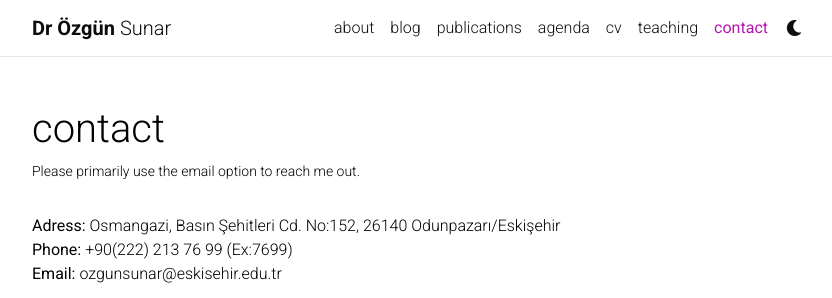
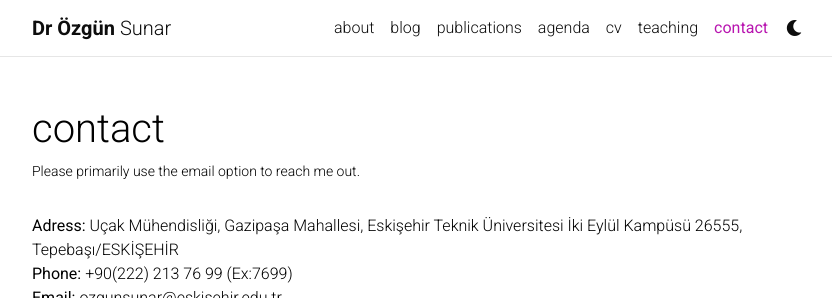
Before and after one commit to ozgunsunar/ozgunsunar.github.io, a Jekyll site: the page built from _pages/contact.md, in a window 1280 px wide, cut to the strip 0-298 px from the top of the page. Shown: the whole strip, without its empty margins (223-1055 px from the left). Built offline with Jekyll 4.4.1, drawn with Linux system fonts in a browser that asks for light colours; comment, search, counter and statistics services are not loaded; a style sheet for code colours, icons or effects is not loaded.

Commit message:
Update contact.md

```diff
--- a/_pages/contact.md
+++ b/_pages/contact.md
@@ -7,7 +7,7 @@ nav: true
 nav_order: 6
 ---
 
-<b>Adress:</b> Osmangazi, Basın Şehitleri Cd. No:152, 26140 Odunpazarı/Eskişehir <br>
+<b>Adress:</b> Uçak Mühendisliği, Gazipaşa Mahallesi, Eskişehir Teknik Üniversitesi İki Eylül Kampüsü 26555, Tepebaşı/ESKİŞEHİR <br>
 <b>Phone:</b> +90(222) 213 76 99 (Ex:7699)<br>
 <b>Email:</b> ozgunsunar@eskisehir.edu.tr <br>
 
```
